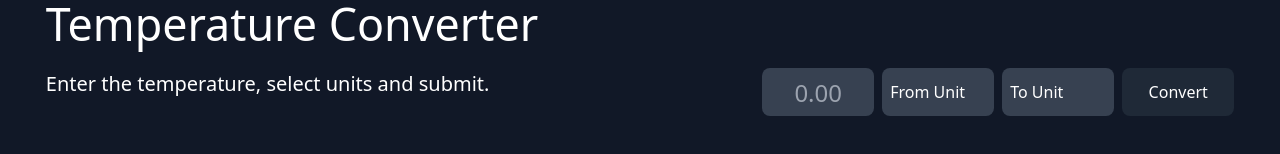
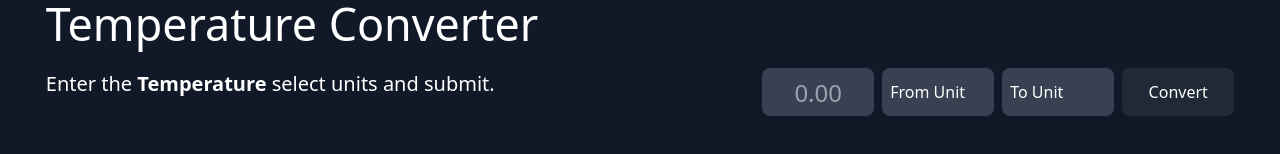
Before and after one commit to YasserDalal/Convert_It, a React (Vite) app: page / in a window 1280 px wide. Shown: the part 300-454 px from the top of the page. Built offline with nearby package versions, Linux system fonts and the light colour scheme; a web font is replaced by a local one.

Commit message:
use the subtitle() method, make it dynamic

```diff
--- a/src/components/TitleContent.jsx
+++ b/src/components/TitleContent.jsx
@@ -13,7 +13,7 @@ export default function TitleContent({ classname, contents, clicked }) {
               {obj[clicked][0].title}
             </div>
             <div className="text-xl text-[clamp(0.73rem,3.5vw,1.1rem)] max-[560px]:text-center">
-              Enter the temperature, select units and submit.
+              {obj[clicked][0].subtitle()}
             </div>
           </React.Fragment>
           ))}
```
